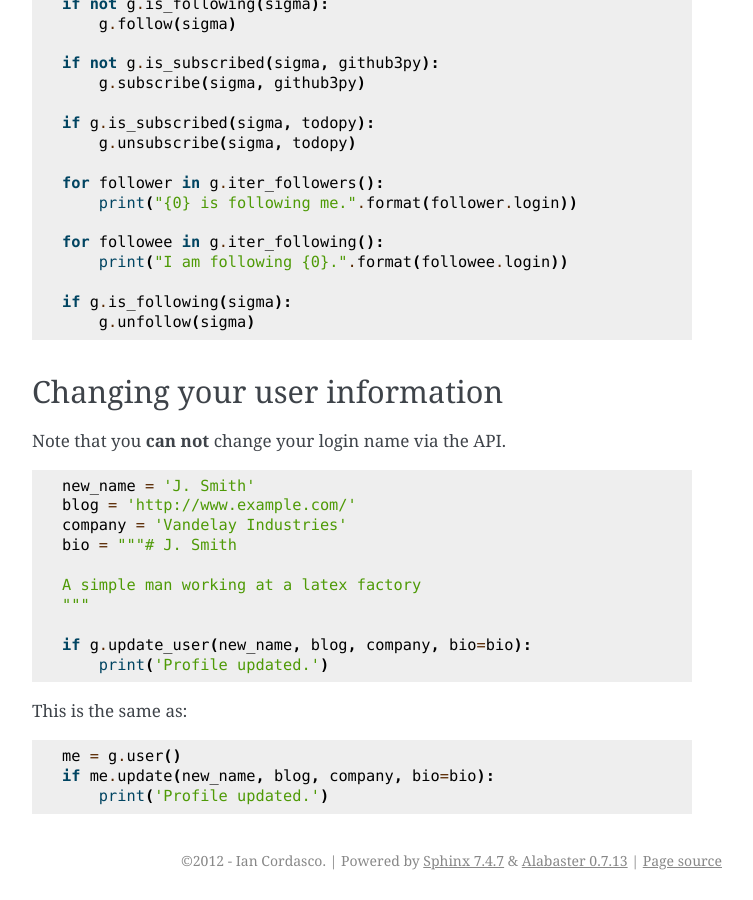
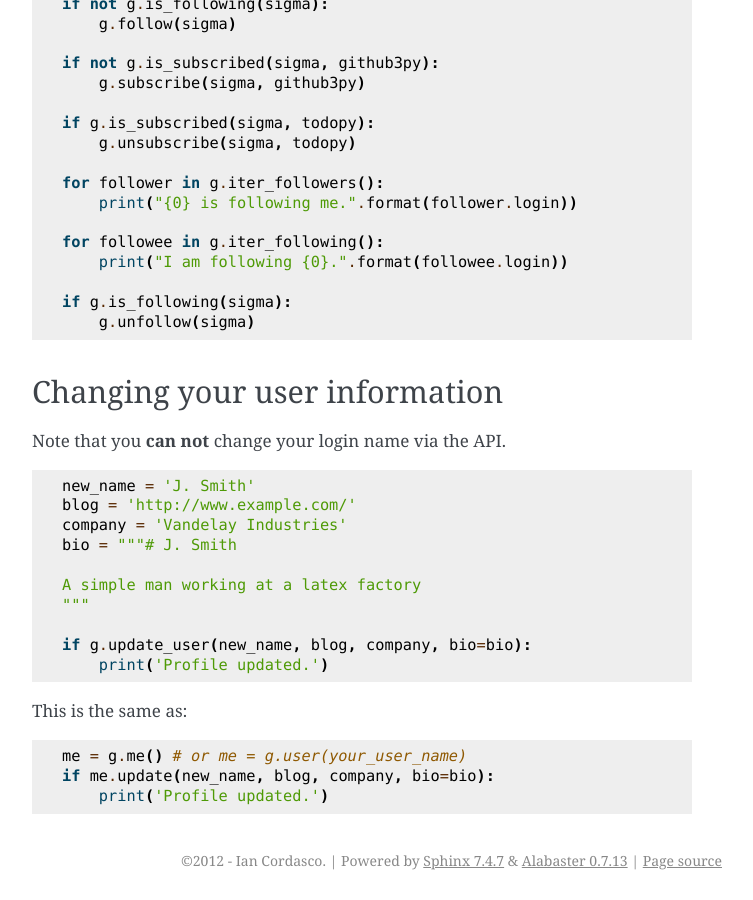
Before and after one commit to sigmavirus24/github3.py, a Sphinx documentation site: the page built from docs/examples/github.rst, in a window 1280 px wide and 900 px high, scrolled down 2549 px. Shown: the whole window, without its empty margins (388-1141 px from the left). Built offline with Sphinx 7.4.7, drawn with Linux system fonts in a browser that asks for light colours.

Commit message:
Update github user documentation
The Github object has been updated to use either `.me()` or `.user(username)` (9e8b01fc006115c61bcbb3bc32fd59a86bb67575). I've updated the documentation to reflect this.

```diff
--- a/docs/examples/github.rst
+++ b/docs/examples/github.rst
@@ -166,6 +166,6 @@ Note that you **can not** change your login name via the API.
 
 This is the same as::
 
-    me = g.user()
+    me = g.me() # or me = g.user(your_user_name)
     if me.update(new_name, blog, company, bio=bio):
         print('Profile updated.')
```
